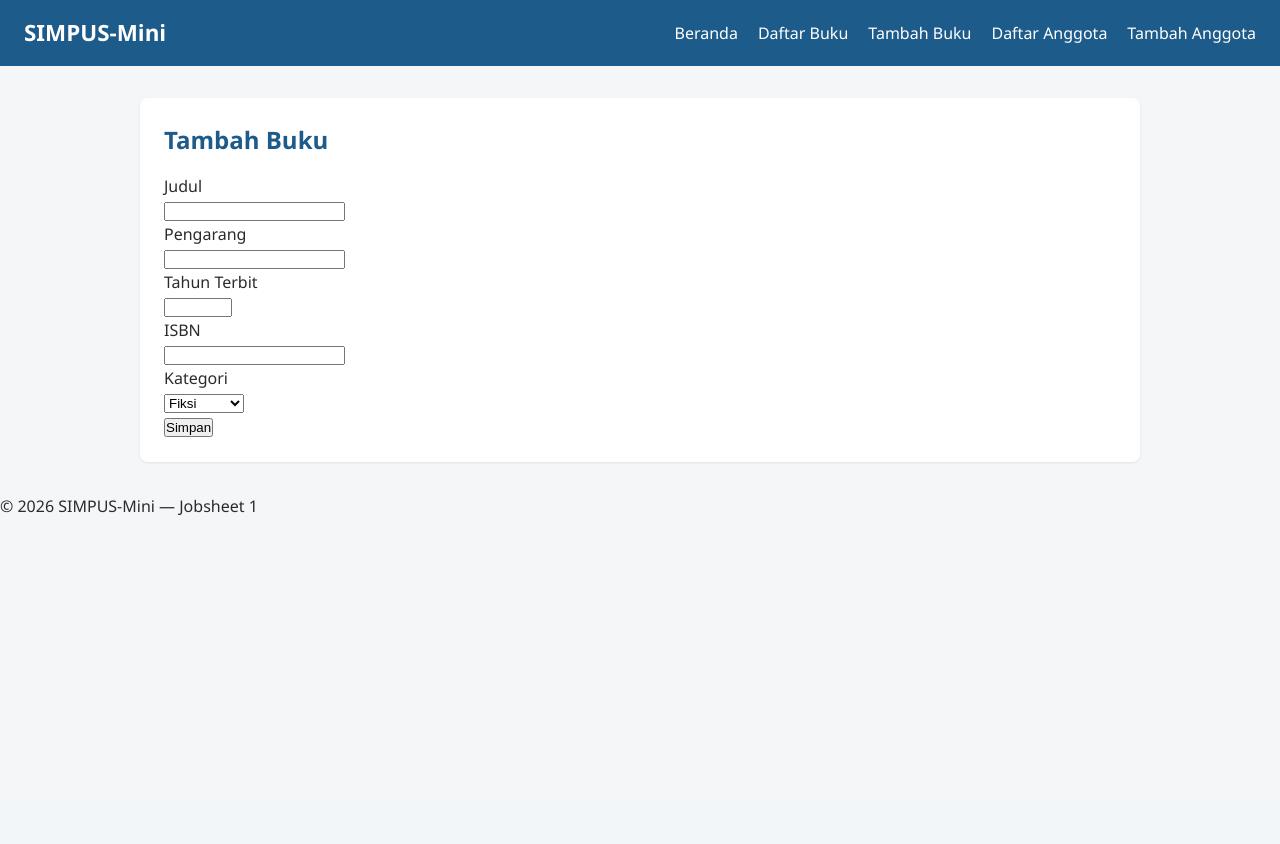
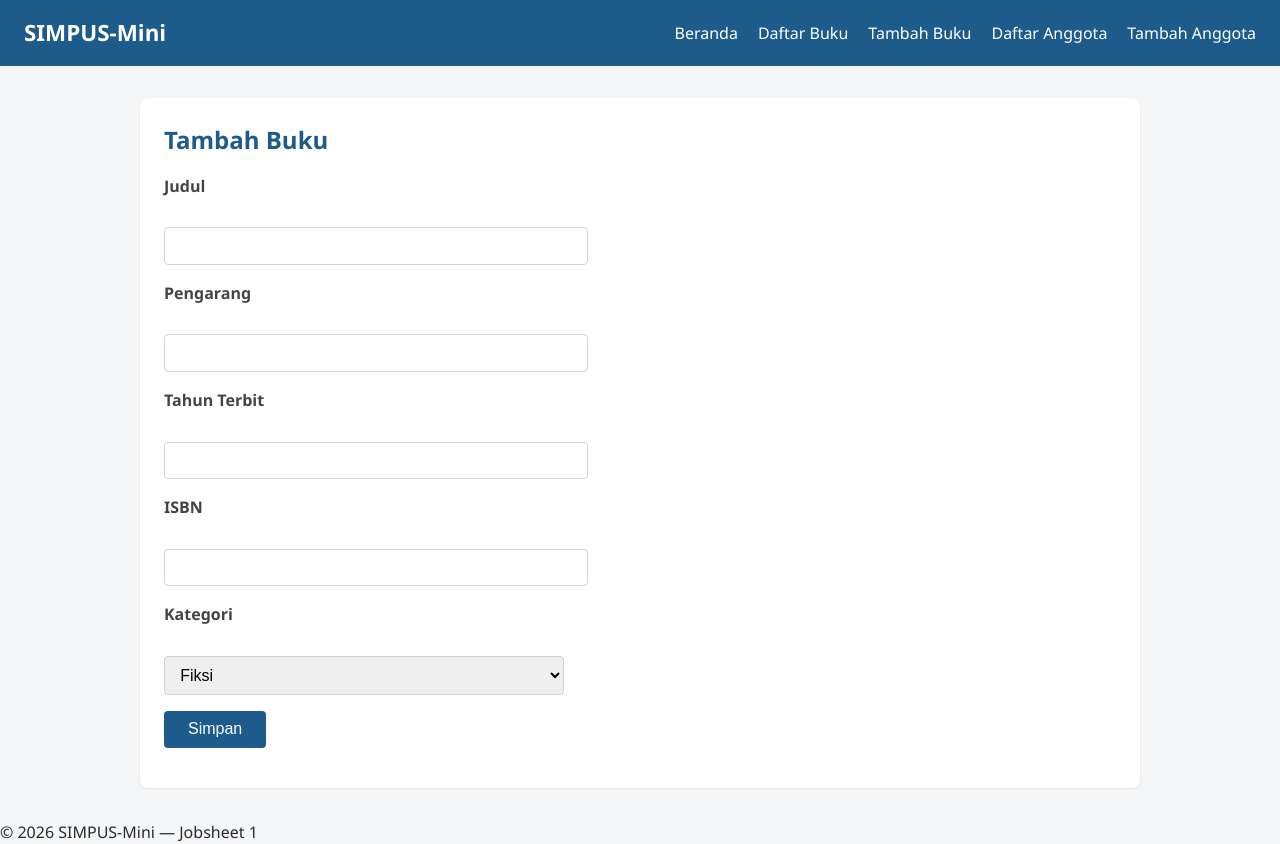
Before and after one commit to frhnrv/DPW-2026-Farhan-Ramadhana-Barus, a PHP site: page /buku/tambah.html in a window 1280 px wide. Before the commit the page ends 515 px from the top, so only its background shows below. Run offline with PHP 8.4, Linux system fonts and the light colour scheme.

Commit message:
Jobsheet 2 - Form

```diff
--- a/Jobsheet 2/Assets/CSS/Style.css
+++ b/Jobsheet 2/Assets/CSS/Style.css
@@ -131,3 +131,38 @@ td button:last-of-type {
     background-color: #d9534f;
     color: #fff;
 }
+
+form p {
+    margin-bottom: 1rem;
+}
+
+form label {
+    display: block;
+    margin-bottom: 0.35rem;
+    font-weight: 600;
+    color: #444;
+}
+
+form input,
+form select {
+    width: 100%;
+    max-width: 400px;
+    padding: 0.55rem 0.7rem;
+    border: 1px solid #cdd4da;
+    border-radius: 4px;
+    font-size: 1rem;
+}
+
+form button[type='submit'] {
+    background-color: #1d5b8a;
+    color: #fff;
+    border: none;
+    padding: 0.6rem 1.5rem;
+    border-radius: 4px;
+    font-size: 1rem;
+    cursor: pointer;
+}
+
+form button[type='submit']:hover {
+    background-color: #164869;
+}
```
